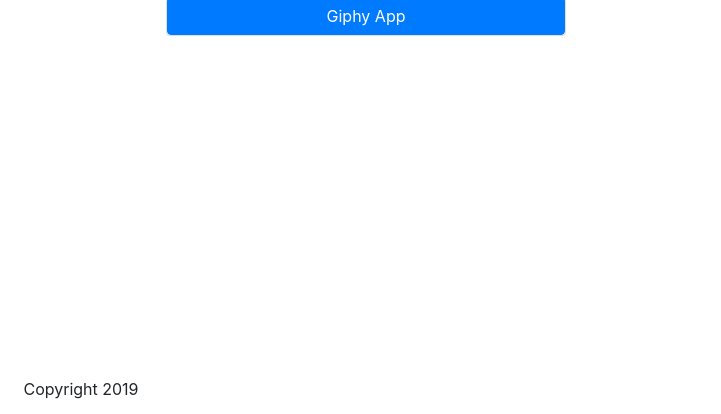
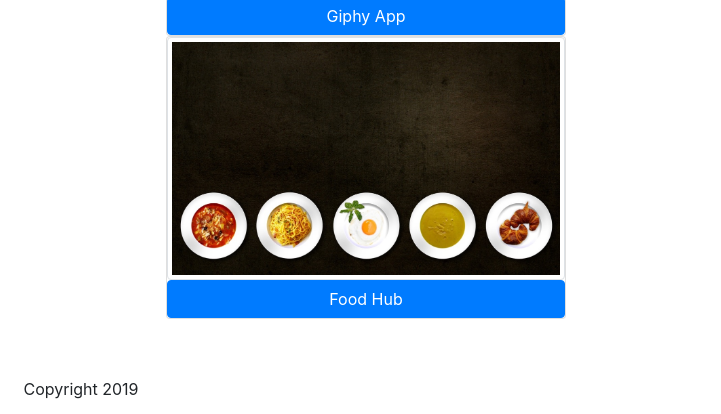
Before and after one commit to glosskc/Glosskc.github.io, a plain HTML site: page portfolio.html in a window 1280 px wide. Shown: the part 425-839 px from the top of the page, 559-1280 px from the left. Drawn offline with nearby package versions, Linux system fonts and the light colour scheme.

Commit message:
added Food Hub website to portfolio

```diff
--- a/portfolio.html
+++ b/portfolio.html
@@ -58,15 +58,15 @@
               </div>
             </div>
 
-           <!-- <div class="col-md-6">
+            <div class="col-md-6">
               <div class="card mx-auto" style="width: 400px;">
-                <img src="../bootstrap-portfolio2/assets/images/asphalt-auto-automobile-1383834.jpeg" width="400px" height="400px" alt="red car smoking wheels" class="img-thumbnail">
-                <a href="#" class="btn btn-primary stretched-link">Rock Paper Scissors</a>
+                <img src="../Glosskc.github.io/assets/images/UNADJUSTEDNONRAW_thumb_1e.jpg" width="400px" height="400px" alt="Plates of food" class="img-thumbnail">
+                <a href="https://murmuring-falls-30561.herokuapp.com/" class="btn btn-primary stretched-link">Food Hub</a>
               </div>
           </div>
         </div>
 
-          <div class="row">
+         <!-- <div class="row">
             <div class="col-md-6">
                 <div class="card mx-auto" style="width: 400px;">
                    <img src="../bootstrap-portfolio2/assets/images/pexels-photo (1).jpeg" width="400px" height="auto" alt="ocean wave splashing rocks" class="img-thumbnail">
```
Also changed, not shown: assets/images/UNADJUSTEDNONRAW_thumb_1e.jpg (added), 2 other files.
